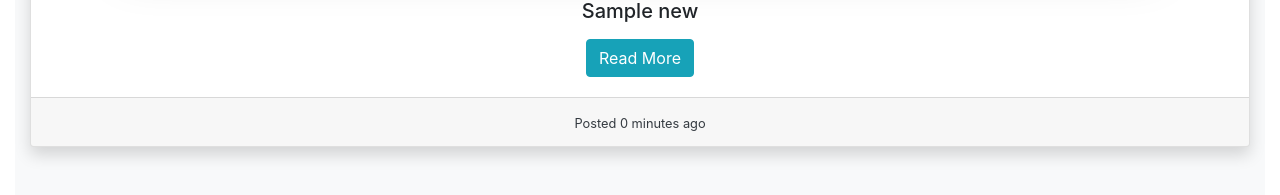
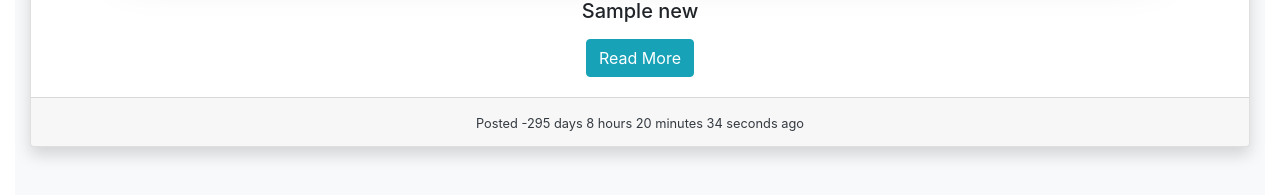
Before and after one commit to HKSenior/crypto-news, a Django app: template templates/pages/news.html in a window 1280 px wide. Shown: the part 1148-1343 px from the top of the page. Run offline with Django 3.2, Linux system fonts and the light colour scheme; the template is opened without the code that fills it: values that come from a table or form of the project are taken from there, others are empty; tables that the repository leaves empty hold one stand-in row (values such as "Sample post"); grey boxes marked "Sample" are stand-in pictures; parts of the project's set-up code (start-up, migrations or seed data) failed here and were passed over; some libraries are stand-ins or nearby versions.

Commit message:
Fixed news cards time

```diff
--- a/app/settings.py
+++ b/app/settings.py
@@ -103,7 +103,7 @@ AUTH_PASSWORD_VALIDATORS = [
 
 LANGUAGE_CODE = 'en-us'
 
-TIME_ZONE = 'UTC'
+TIME_ZONE = config('CELERY_TIMEZONE')
 
 USE_I18N = True
 
--- /dev/null
+++ b/news/templatetags/tags.py
@@ -0,0 +1,37 @@
+from django.template import Library
+from django.utils import timezone
+
+register = Library()
+
+
+@register.filter(name='range')
+def filter_range(start, end):
+    return range(start, end)
+
+
+def pretty_time_delta(seconds):
+    sign_string = '-' if seconds < 0 else ''
+    seconds = abs(int(seconds))
+    days, seconds = divmod(seconds, 86400)
+    hours, seconds = divmod(seconds, 3600)
+    minutes, seconds = divmod(seconds, 60)
+    if days > 0:
+        return "{sign}{d} days {h} hours {m} minutes {s} seconds".format(
+            sign=sign_string, d=days, h=hours, m=minutes, s=seconds
+        )
+    elif hours > 0:
+        return "{sign}{h} hours {m} minutes {s} seconds".format(
+            sign=sign_string, h=hours, m=minutes, s=seconds
+        )
+    elif minutes > 0:
+        return "{sign}{m} minutes {s} seconds".format(
+            sign=sign_string, m=minutes, s=seconds
+        )
+    else:
+        return "{sign}{s} seconds".foramt(s=seconds)
+
+
+@register.filter(name='howlong', expects_localtime=True)
+def filter_howlong(value):
+    diff = timezone.now() - value
+    return pretty_time_delta(diff.total_seconds())
--- a/templates/pages/index.html
+++ b/templates/pages/index.html
@@ -16,5 +16,6 @@
 
     <!-- Card Container -->
     {% include 'partials/_news.html' %}
+
     <!-- End of Card Container -->
 {% endblock %}
--- a/templates/partials/_news.html
+++ b/templates/partials/_news.html
@@ -1,4 +1,4 @@
-{% load range %}
+{% load tags %}
 
 {% if news %}
     <section class="bg-light">
@@ -34,7 +34,7 @@
                     {% endwith %}
 
                     {# Card #}
-                    <div class="card shadow my-5">
+                    <div class="card shadow my-5" style="width: 15rem;">
                         {# Card Image #}
                         <div class="card-img-block">
                             <img src="{{ item.imageurl }}" class="card-img-top shadow-lg rounded" alt="{{ item.source }}">
@@ -51,7 +51,7 @@
                         {# Card Footer #}
                         <div class="card-footer">
                             <p class="card-text text-center">
-                                <small class="text-dark">Posted {{ item.when_added | timesince }} ago</small>
+                                <small class="text-dark">Posted {{ item.when_added|howlong }} ago</small>
                             </p>
                         </div>
                     </div>
```
Also changed, not shown: news/templatetags/range.py (deleted, +0 -8 lines), news/views.py (+4 -3 lines).
